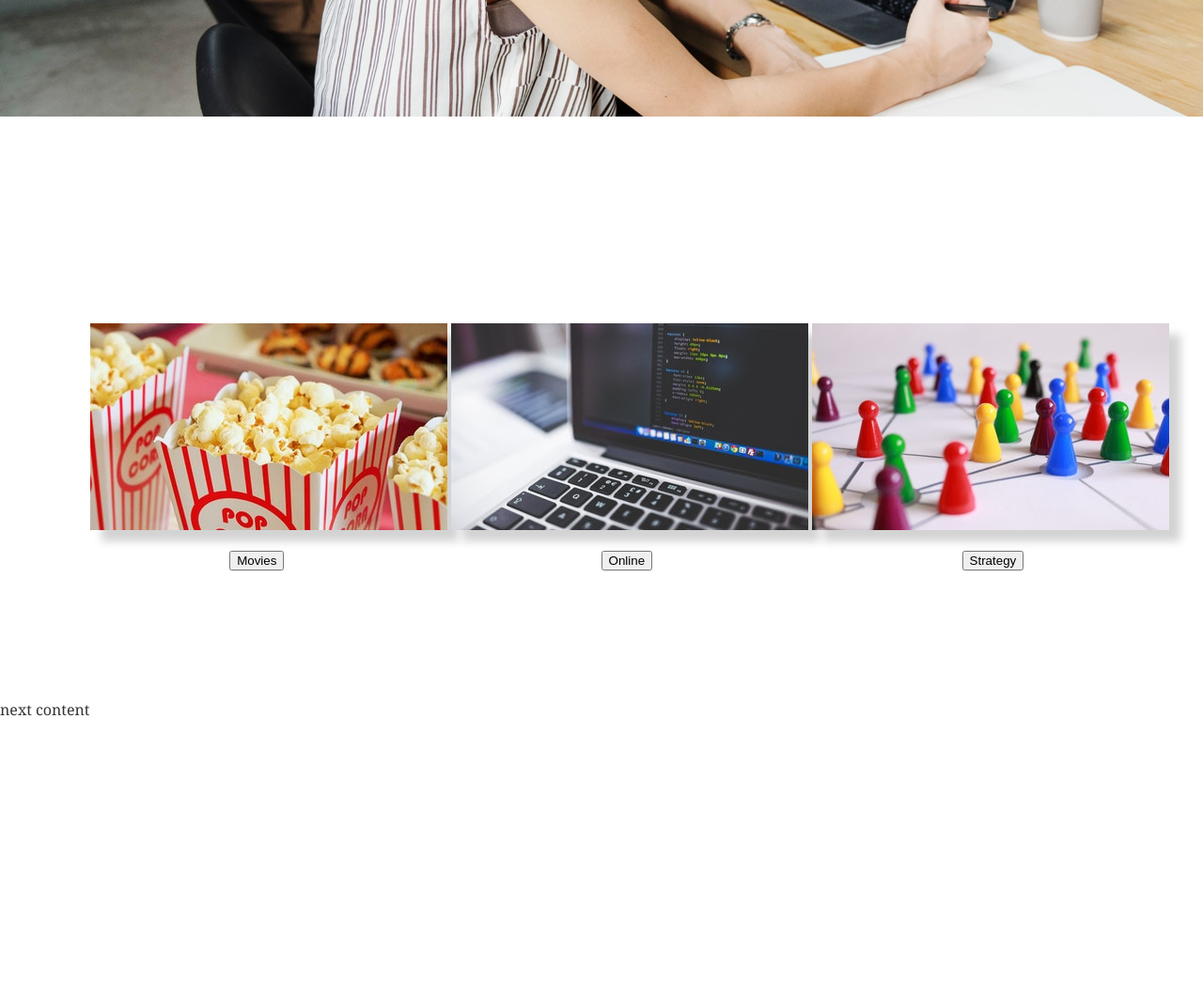
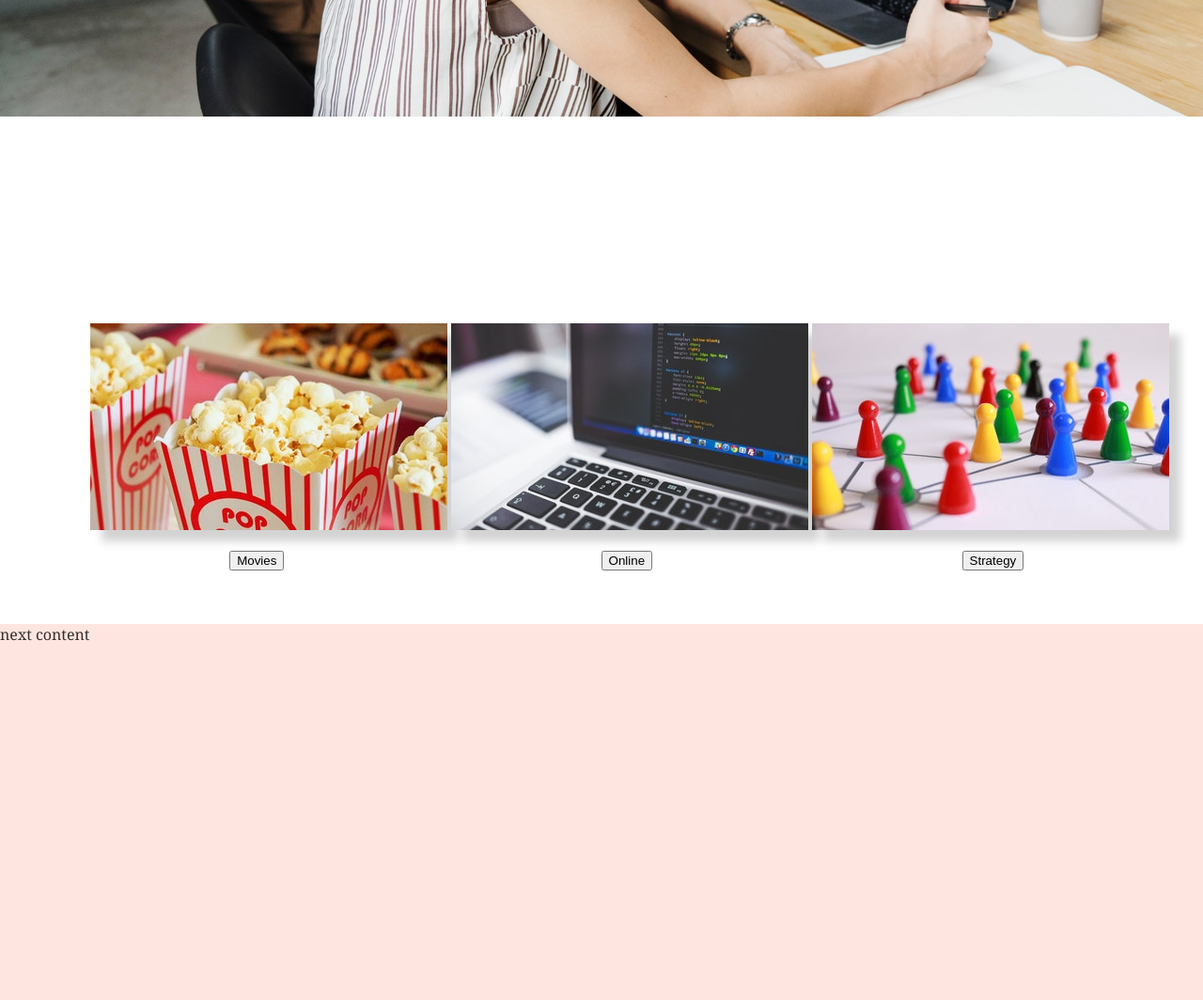
Before and after one commit to KonstantinFrank01/website-gatsbyJS, a Gatsby site in the folder website/: page / in a window 1280 px wide. Shown: the part 456-1520 px from the top of the page at 94% size. Before the commit the page ends 1223 px from the top, so only its background shows below. Built offline with nearby package versions, Linux system fonts and the light colour scheme; Gatsby itself is replaced by a stand-in of ours.

Commit message:
Color Box erstellt

```diff
--- a/website/src/pages/index.js
+++ b/website/src/pages/index.js
@@ -20,6 +20,9 @@ export default () => (
                 <DepBox3></DepBox3>
             </div>
 
-        <p style={{position: 'absolute', top: '150%'}}>next content</p>
+        <div id="colorBox1" style={{ backgroundColor: '#ffe5e0', width: '100%', height: '50%', position: 'absolute', top: '140%', zIndex: '1000'}}>
+            <p style={{position: 'absolute'}}>next content</p>
+        </div>
+
     </div>
 )
```
Lines whose indentation alone changed are shown as unchanged.
